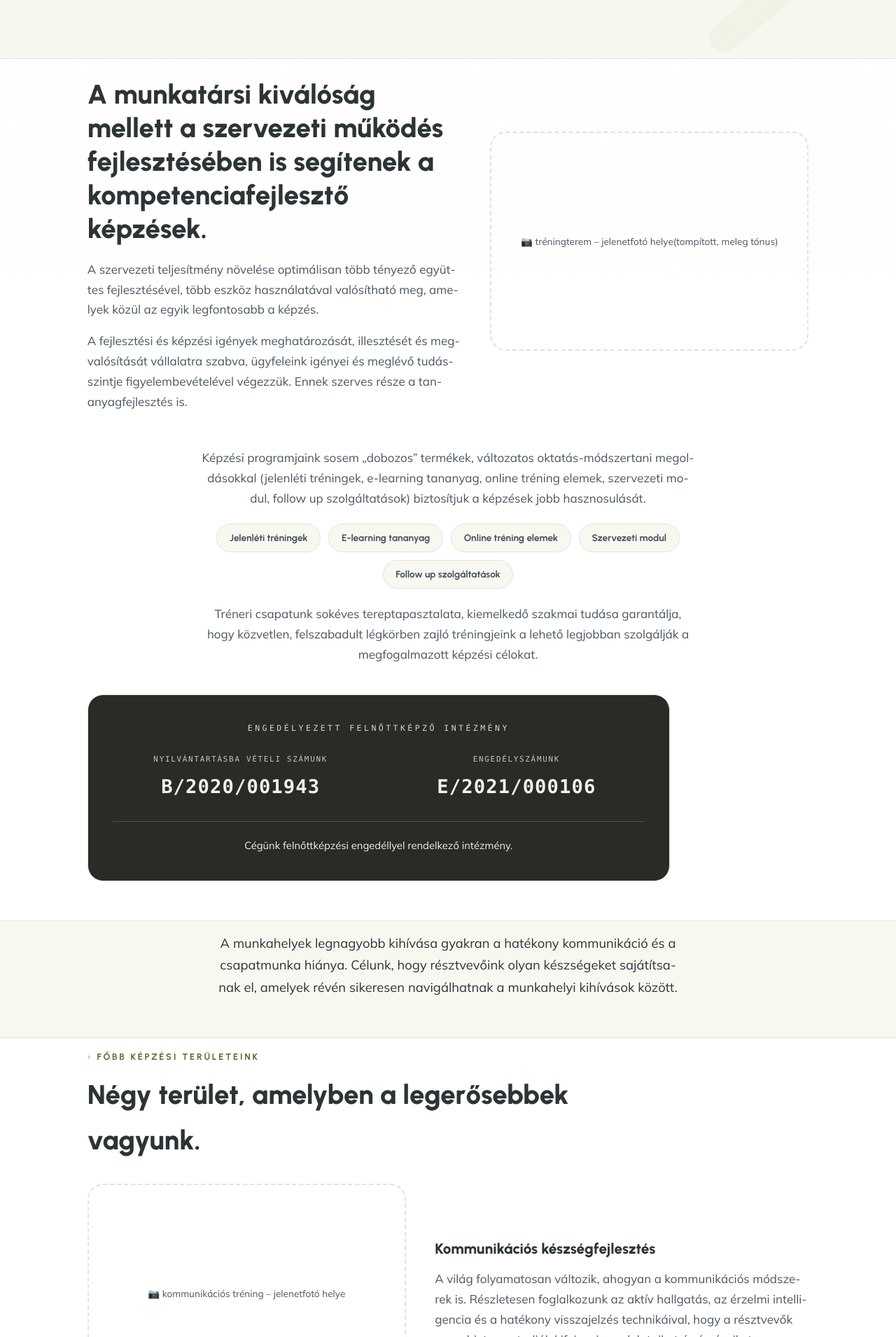
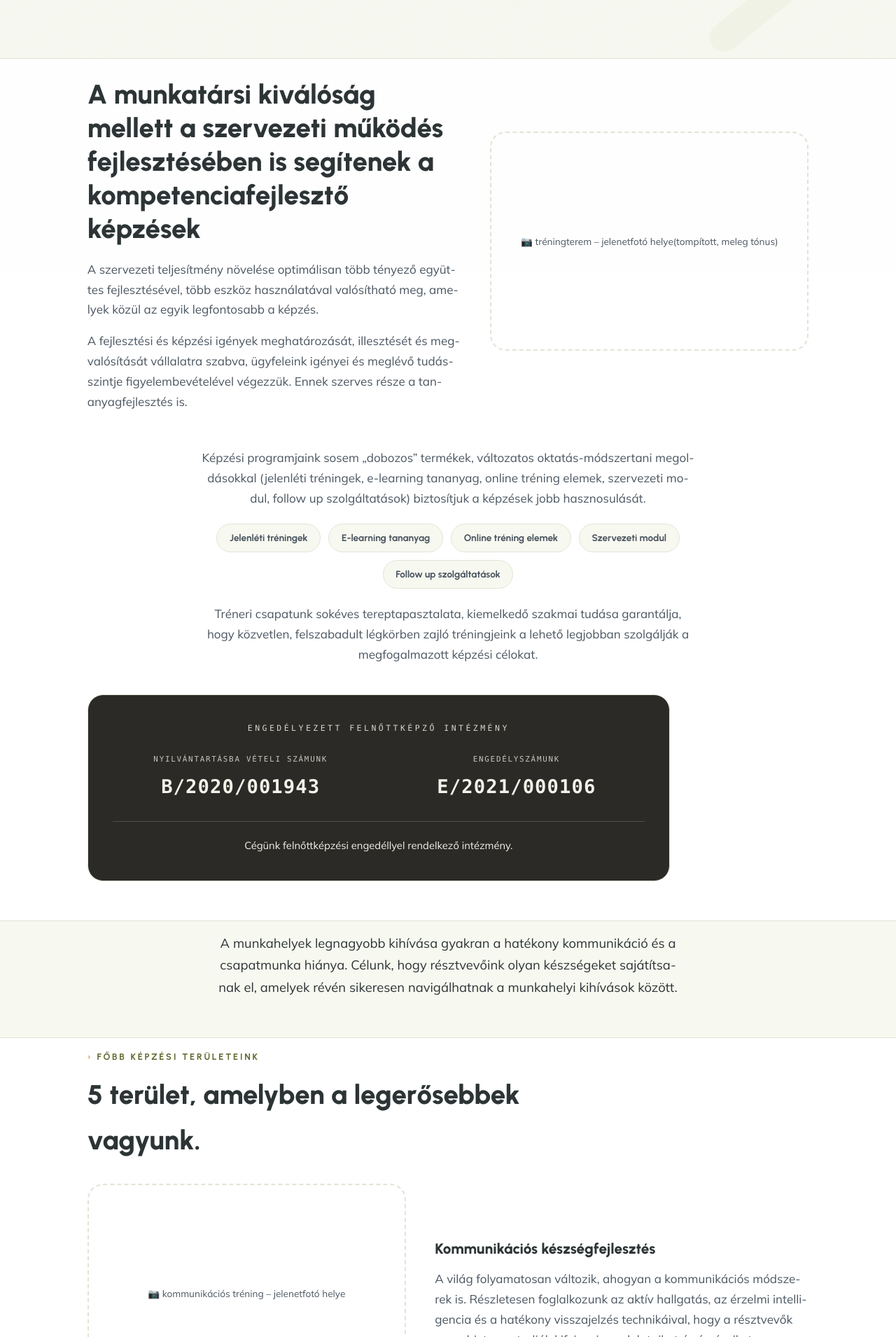
Before and after one commit to eryyk1/ravezeto-demo, a React (Vite) app: page /felnottkepzes in a window 1280 px wide. Shown: the part 410-2320 px from the top of the page at 70% size. Built offline with nearby package versions, Linux system fonts and the light colour scheme; no server answers.

Commit message:
v2.2.7 web redesign

```diff
--- a/src/content/felnottkepzes.ts
+++ b/src/content/felnottkepzes.ts
@@ -70,9 +70,16 @@ export const felnottkepzesCategories = [
   {
     id: 'stressz',
     index: '04',
-    title: 'Munkahelyi stressz és stresszkezelési technikák',
+    title: 'Munkahelyi stressz – stresszkezelési technikák',
     text: 'A munkahelyi stressz napjaink egyik legnagyobb kihívása. A mentális egészség megőrzése érdekében tréningjeinken a résztvevők megismerkednek a stresszforrások azonosításának módszereivel és elsajátítják azokat a gyakorlati technikákat, amelyekkel képesek lesznek tudatosan kezelni a kihívásokat, hogyan őrizhetik meg lelki egyensúlyukat és növelhetik teljesítőképességüket a mindennapi munka során.',
     visual: '/assets/illustrations/illust_stress.svg',
+  },
+  {
+    id: 'mi-alapjai',
+    index: '05',
+    title: 'Mesterséges intelligencia alapjai',
+    text: 'Engedélyezett, 16 órás akkreditált képzésünk bevezeti a munkatársakat a mesterséges intelligencia alapjaiba és a felelős, gyakorlati alkalmazás lehetőségeibe a mindennapi munkában.',
+    visual: '/assets/illustrations/illust_inner_courses.svg',
   },
 ] as const;
 
@@ -166,6 +173,13 @@ export const felnottkepzesProgrammeGroups = [
     title: 'Mentori kompetenciák fejlesztése',
     items: [{ title: 'Munkahelyi mentorok képzése', hours: '16 óra' }],
   },
+  {
+    id: 'digitalis',
+    tab: 'Digitális kompetenciák',
+    index: '05',
+    title: 'Digitális kompetenciák fejlesztése',
+    items: [{ title: 'Mesterséges intelligencia alapjai', hours: '16 óra' }],
+  },
 ] as const;
 
 export const felnottkepzesProgrammeCta = {
--- a/src/pages/felnottkepzes/FelnottkepzesPage.tsx
+++ b/src/pages/felnottkepzes/FelnottkepzesPage.tsx
@@ -18,6 +18,7 @@ const photoPlaceholders = [
   '📷 vezetői tréning – jelenetfotó helye',
   '📷 generációs workshop – jelenetfotó helye',
   '📷 stresszkezelési tréning – jelenetfotó helye',
+  '📷 MI képzés – jelenetfotó helye',
 ] as const;
 
 export default function FelnottkepzesPage() {
@@ -50,7 +51,7 @@ export default function FelnottkepzesPage() {
         <div className="wrap">
           <ScrollReveal className="band flip">
             <div>
-              <h2 className="sec-t2">{page.keyMessage.title}.</h2>
+              <h2 className="sec-t2">{page.keyMessage.title}</h2>
               <p className="mut">{page.credentials.paragraphs[0]}</p>
               <p className="mut" style={{ marginTop: '1rem' }}>
                 {page.processLead} Ennek szerves része a tananyagfejlesztés
@@ -62,17 +63,13 @@ export default function FelnottkepzesPage() {
 
           <ScrollReveal className="mid">
             <p>{page.keyMessage.text}</p>
-            <ScrollReveal
-              as="div"
-              className="tagrow"
-              aria-label="Oktatás-módszertani megoldásaink"
-            >
+            <div className="tagrow" aria-label="Oktatás-módszertani megoldásaink">
               {page.methodTags.map((tag) => (
                 <span key={tag} className="tag">
                   {tag}
                 </span>
               ))}
-            </ScrollReveal>
+            </div>
             <p style={{ marginTop: '1.4rem' }}>
               {page.credentials.paragraphs[2]}
             </p>
@@ -109,7 +106,7 @@ export default function FelnottkepzesPage() {
             Főbb képzési területeink
           </ScrollReveal>
           <ScrollReveal as="h2" className="sec-t">
-            Négy terület, amelyben a legerősebbek vagyunk.
+            {felnottkepzesCategories.length} terület, amelyben a legerősebbek vagyunk.
           </ScrollReveal>
 
           {felnottkepzesCategories.map((category, index) => {
@@ -201,6 +198,7 @@ export default function FelnottkepzesPage() {
         title={page.close.title}
         btnLabel={page.close.cta}
         btnTo={page.close.link}
+        showEuBand={false}
       />
     </>
   );
```
Also changed, not shown: 1 other file (tests, documents, lock files or other folders).
